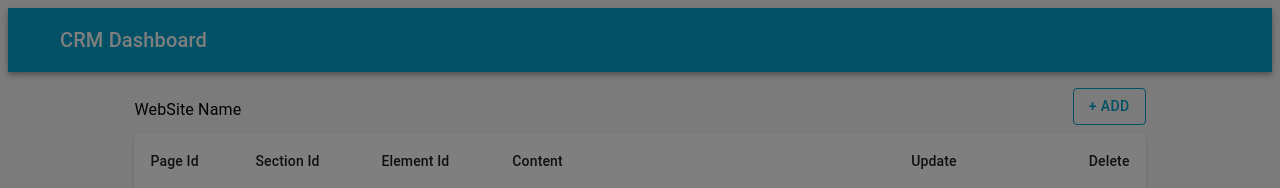
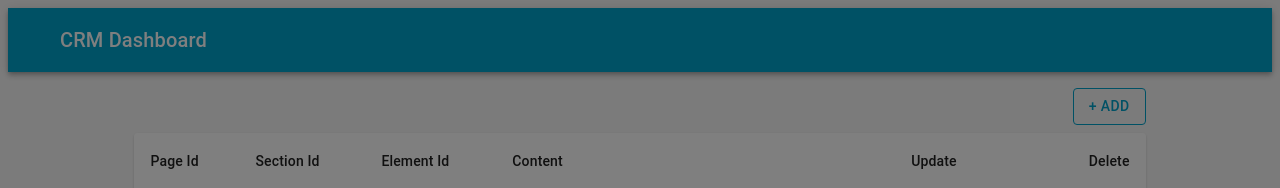
Before and after one commit to hemanshu16/CRM-frontend, a React (Vite) app: page / in a window 1280 px wide. Shown: the top 188 px of the page. Built offline with nearby package versions, Linux system fonts and the light colour scheme; no server answers.

Commit message:
fix :- name removed

```diff
--- a/src/components/datagrid.tsx
+++ b/src/components/datagrid.tsx
@@ -264,7 +264,7 @@ export default function DataTable() {
         </Dialog>
         <Box sx={{ width: "100%", mt: 2 }}>
             <Box width="80%" sx={{ ml: "10%", display: "flex", justifyContent: "space-between", alignItems: "center" }} >
-                <Typography>WebSite Name</Typography>
+                <Typography></Typography>
                 <Button sx={{ mb: 1, color: "#00a3cc", borderColor: "#00a3cc" }} onClick={() => { setOpen("new"); setDialogTitle("New Content"); }} variant='outlined'>+ Add</Button>
             </Box>
 
```
